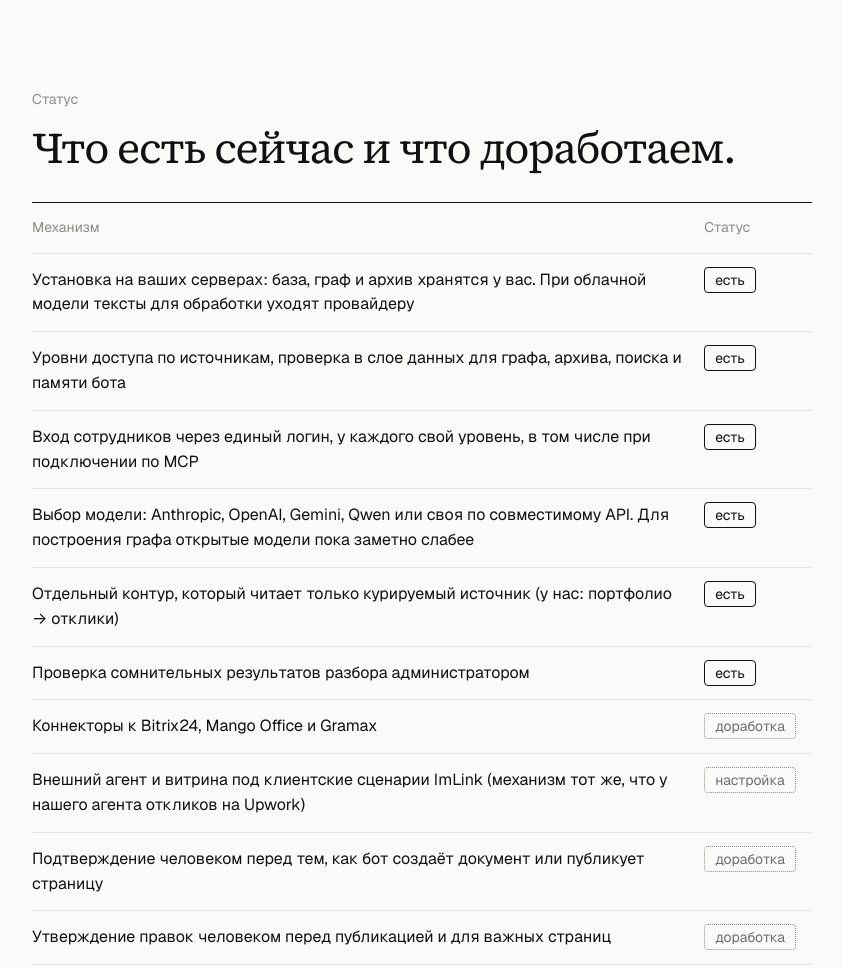
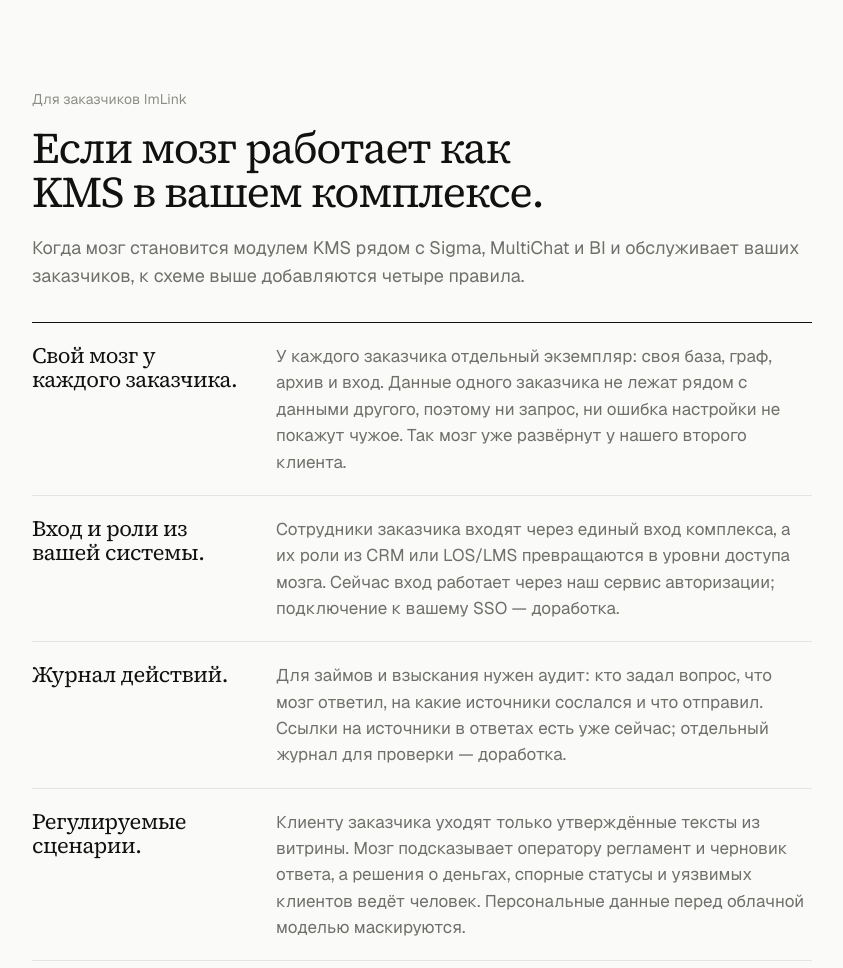
Before and after one commit to Uprising-Agency-Open-Source/imlink-brain-security, a plain HTML site: page index.html in a window 1280 px wide. Shown: the part 4380-5348 px from the top of the page, without its empty margins (18-861 px from the left). Drawn offline with nearby package versions, Linux system fonts and the light colour scheme.

Commit message:
Add rules for running the brain as KMS for ImLink's customers
Co-Authored-By: Claude Opus 5.5 <noreply@anthropic.com>

```diff
--- a/index.html
+++ b/index.html
@@ -335,6 +335,18 @@ th{font-size:14px;color:var(--text-muted);font-weight:400}
   </div>
 </section>
 
+<section class="col" aria-labelledby="h-kms">
+  <div class="meta">Для заказчиков ImLink</div>
+  <h2 id="h-kms">Если мозг работает как KMS в вашем комплексе.</h2>
+  <p class="secondary">Когда мозг становится модулем KMS рядом с Sigma, MultiChat и BI и обслуживает ваших заказчиков, к схеме выше добавляются четыре правила.</p>
+  <div class="bars">
+    <div class="bar"><h3>Свой мозг у каждого заказчика.</h3><p>У каждого заказчика отдельный экземпляр: своя база, граф, архив и вход. Данные одного заказчика не лежат рядом с данными другого, поэтому ни запрос, ни ошибка настройки не покажут чужое. Так мозг уже развёрнут у нашего второго клиента.</p></div>
+    <div class="bar"><h3>Вход и роли из вашей системы.</h3><p>Сотрудники заказчика входят через единый вход комплекса, а их роли из CRM или LOS/LMS превращаются в уровни доступа мозга. Сейчас вход работает через наш сервис авторизации; подключение к вашему SSO — доработка.</p></div>
+    <div class="bar"><h3>Журнал действий.</h3><p>Для займов и взыскания нужен аудит: кто задал вопрос, что мозг ответил, на какие источники сослался и что отправил. Ссылки на источники в ответах есть уже сейчас; отдельный журнал для проверки — доработка.</p></div>
+    <div class="bar"><h3>Регулируемые сценарии.</h3><p>Клиенту заказчика уходят только утверждённые тексты из витрины. Мозг подсказывает оператору регламент и черновик ответа, а решения о деньгах, спорные статусы и уязвимых клиентов ведёт человек. Персональные данные перед облачной моделью маскируются.</p></div>
+  </div>
+</section>
+
 <section class="col" aria-labelledby="h-st">
   <div class="meta">Статус</div>
   <h2 id="h-st">Что есть сейчас и что доработаем.</h2>
@@ -348,6 +360,9 @@ th{font-size:14px;color:var(--text-muted);font-weight:400}
       <tr><td>Выбор модели: Anthropic, OpenAI, Gemini, Qwen или своя по совместимому API. Для построения графа открытые модели пока заметно слабее</td><td><span class="st">есть</span></td></tr>
       <tr><td>Отдельный контур, который читает только курируемый источник (у нас: портфолио → отклики)</td><td><span class="st">есть</span></td></tr>
       <tr><td>Проверка сомнительных результатов разбора администратором</td><td><span class="st">есть</span></td></tr>
+      <tr><td>Отдельный экземпляр мозга на каждого заказчика</td><td><span class="st">есть</span></td></tr>
+      <tr><td>Вход через SSO комплекса ImLink, роли из ваших систем</td><td><span class="st td">доработка</span></td></tr>
+      <tr><td>Журнал вопросов, ответов и действий мозга для аудита</td><td><span class="st td">доработка</span></td></tr>
       <tr><td>Коннекторы к Bitrix24, Mango Office и Gramax</td><td><span class="st td">доработка</span></td></tr>
       <tr><td>Внешний агент и витрина под клиентские сценарии ImLink (механизм тот же, что у нашего агента откликов на Upwork)</td><td><span class="st td">настройка</span></td></tr>
       <tr><td>Подтверждение человеком перед тем, как бот создаёт документ или публикует страницу</td><td><span class="st td">доработка</span></td></tr>
```
